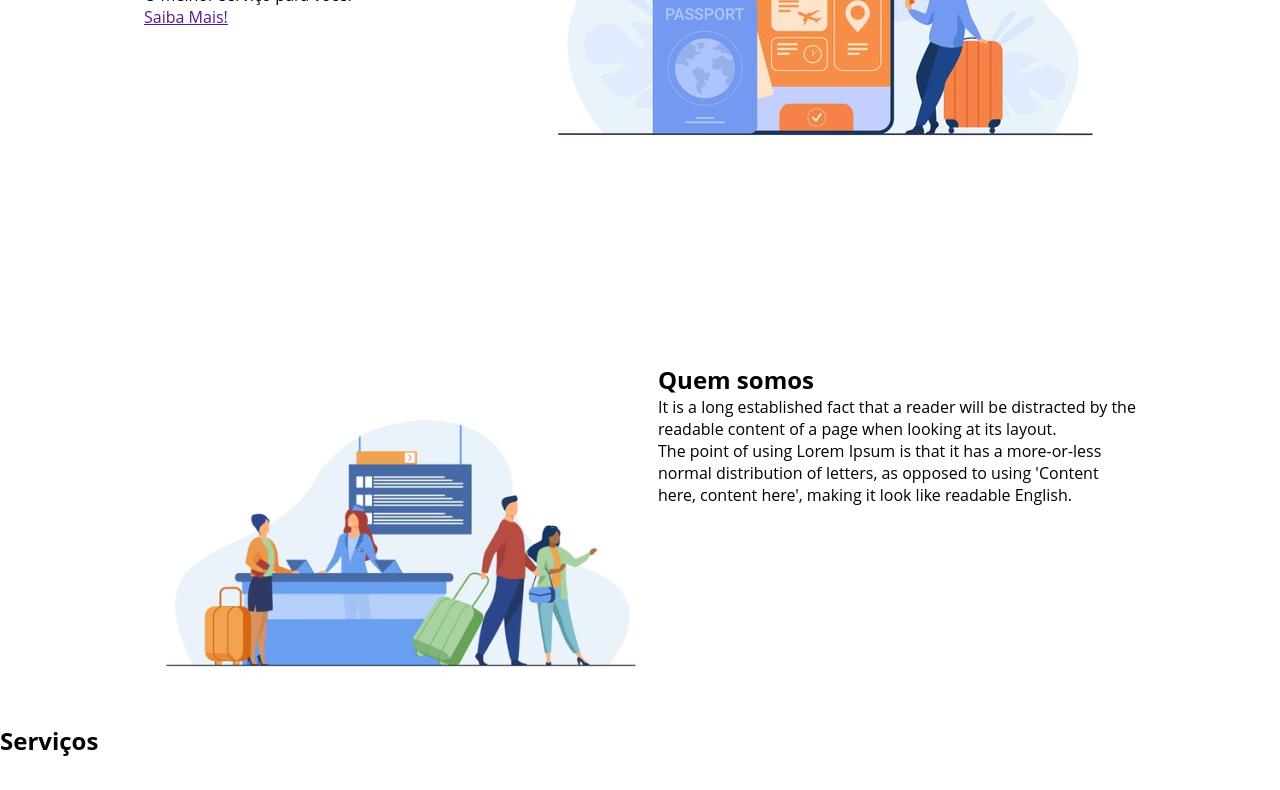
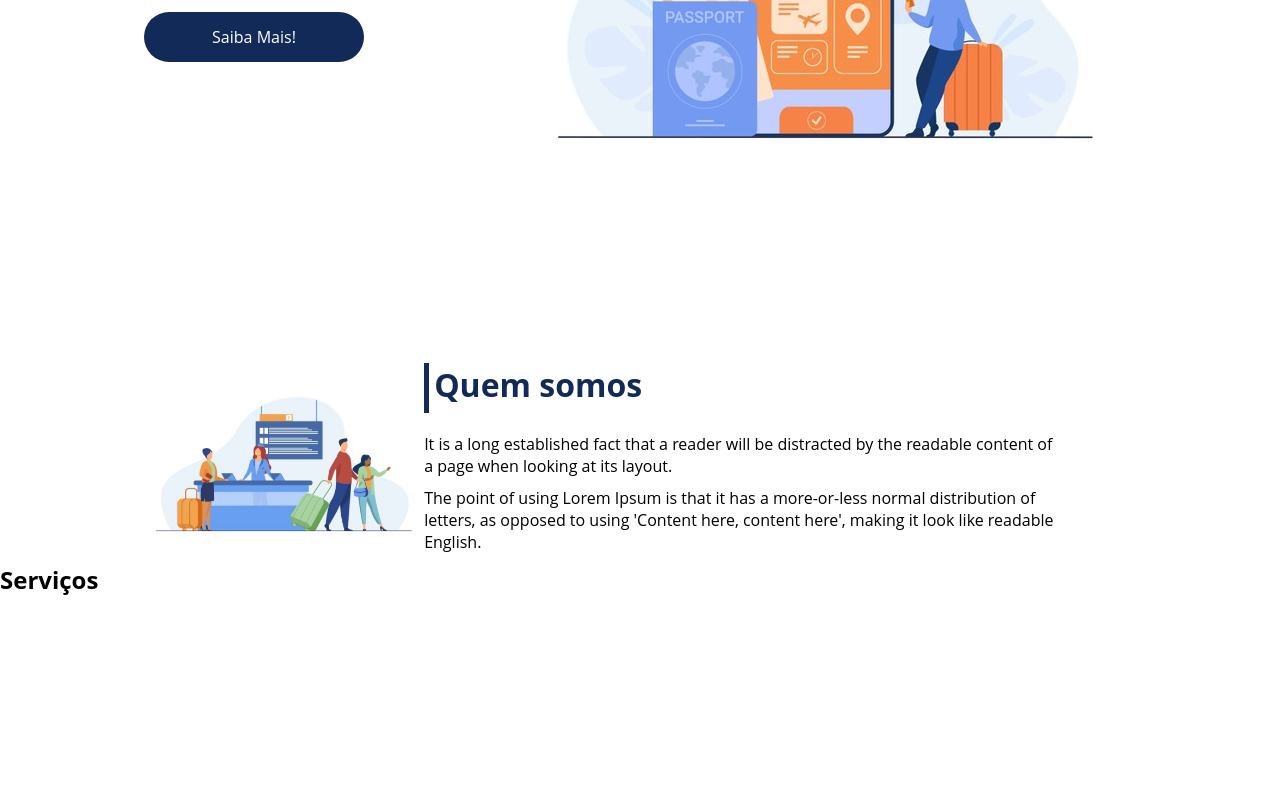
Before and after one commit to carlosti1099/Curso_DIO-Posicionando-elementos-com-Flexbox-em-CS, a plain HTML site: page project-flexbox-dio/flex-projeto1/index.html in a window 1280 px wide. Shown: the part 537-1327 px from the top of the page. Drawn offline with Linux system fonts and the light colour scheme.

Commit message:
Add files via upload
Dev1

```diff
--- a/project-flexbox-dio/flex-projeto1/index.html
+++ b/project-flexbox-dio/flex-projeto1/index.html
@@ -35,13 +35,13 @@
 
     <div class="flex-container" id="quem-somos">
         <div>
-            <img src="./images/1-quem-somos.png" alt="balcão de atendimento">
+            <h2>Quem somos</h2>
+            <p>It is a long established fact that a reader will be distracted by the readable content of a page when looking at its layout. </p>
+            <p>The point of using Lorem Ipsum is that it has a more-or-less normal distribution of letters, as opposed to using 'Content here, content here', making it look like readable English.</p>
         </div>
 
         <div>
-            <h2>Quem somos</h2>
-            <p>It is a long established fact that a reader will be distracted by the readable content of a page when looking at its layout. </p>
-            <p>The point of using Lorem Ipsum is that it has a more-or-less normal distribution of letters, as opposed to using 'Content here, content here', making it look like readable English.</p>
+            <img src="./images/1-quem-somos.png" alt="balcão de atendimento">
         </div>
     </div>
 
--- a/project-flexbox-dio/flex-projeto1/style.css
+++ b/project-flexbox-dio/flex-projeto1/style.css
@@ -12,6 +12,11 @@ ul{
 
 ul li a{
     text-decoration: none;
+}
+
+div img{
+    display: block;
+    width: 100%;
 }
 
 .flex-container{
@@ -34,6 +39,7 @@ header .list-items{
     max-width: 260px;
     width: 100%;
     justify-content: space-between;
+    align-items: center;
 }
 
 .list-items li a{
@@ -56,4 +62,47 @@ header .menu{
 
 .texto-apresentacao h1{
     color: #122a57;
+    font-size: 40px;
+    margin-bottom: 10px;
 }
+
+.texto-apresentacao a{
+    background-color: #122a57;
+    color: #fff;
+    text-align: center;
+    border-radius: 30px;
+    width: 220px;
+    display: block;
+    text-decoration: none;
+    height: 50px;
+    line-height: 50px;
+    margin-top: 16px;
+    margin-bottom: 10px;
+}
+
+#quem-somos{
+    flex-direction: row-reverse;
+    align-items: center;
+    justify-content: space-between;
+}
+
+#quem-somos h2{
+    font-size: 32px;
+    color: #122a57;
+    display: flex;
+    margin-bottom: 20px;
+}
+
+#quem-somos h2::before{
+    content: "";
+    height: 50px;
+    width: 5px;
+    margin-right: 5px;
+    background-color: #122a57;
+    position: relative;
+}
+
+#quem-somos p{
+    margin-bottom: 10px;
+    width: 90%;
+}
```
